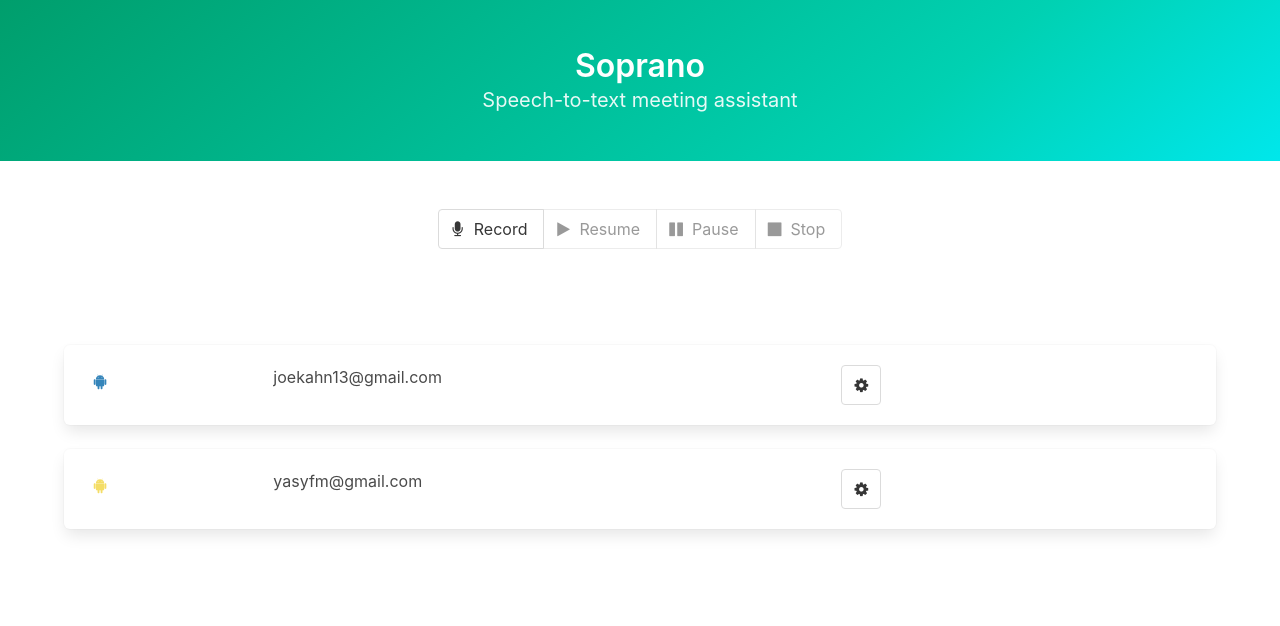
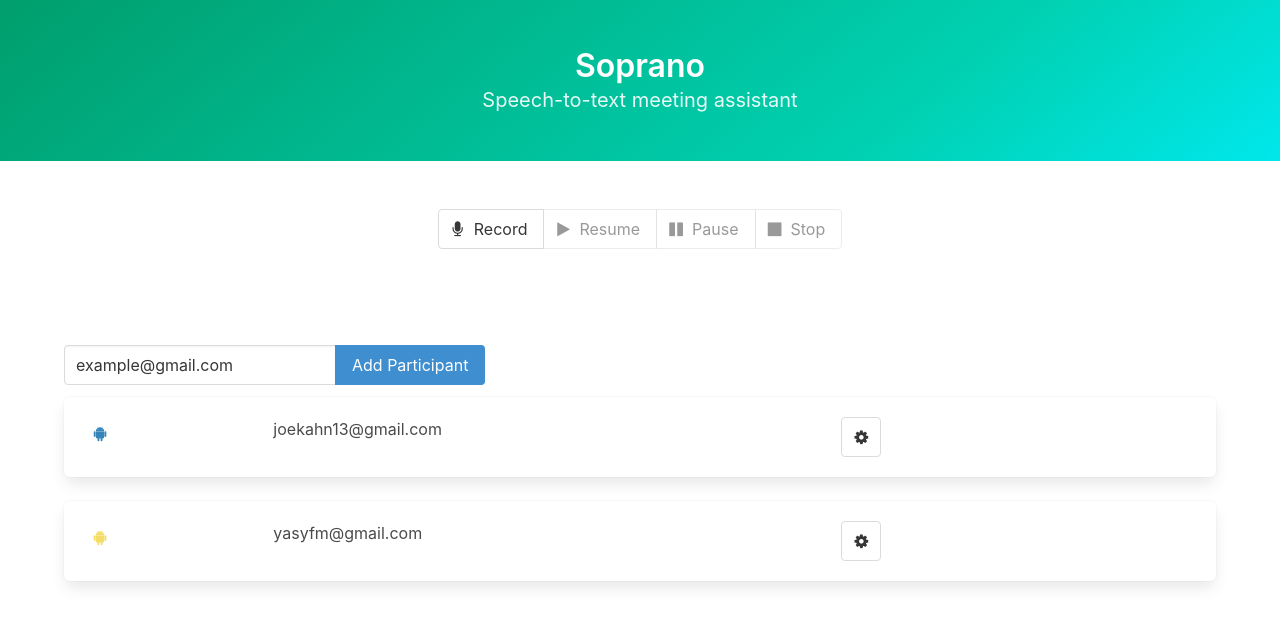
Before and after one commit to josephwandile/soprano, a React (Create React App) app: page / in a window 1280 px wide. Shown: the top 626 px of the page. Built offline with nearby package versions, Linux system fonts and the light colour scheme.

Commit message:
functioning participant list

```diff
--- a/src/Participants.js
+++ b/src/Participants.js
@@ -19,6 +19,7 @@ class Participants extends Component {
           training: false,
         },
       },
+      newEmail: 'example@gmail.com',
     };
   }
 
@@ -41,6 +42,24 @@ class Participants extends Component {
     this.setState(newState);
   }
 
+  handleChange = e => {
+    this.setState(Object.assign(this.state, {
+      ...this.state,
+      newEmail: e.target.value,
+    }));
+  }
+
+  handleSubmit = e => {
+    this.setState(Object.assign(this.state, {
+      participants: {
+        ...this.state.participants,
+        [this.state.newEmail]: {
+          'training': false,
+        },
+      }
+    }))
+  }
+
   render = () => {
 
     const participants = Object.keys(this.state.participants).map(email =>
@@ -54,6 +73,21 @@ class Participants extends Component {
 
     return (
       <div className="container">
+        <div className="field has-addons">
+          <div className="control">
+            <input
+              value={this.state.newEmail}
+              className="input"
+              type="text"
+              onChange={this.handleChange}
+            />
+          </div>
+          <div className="control" onClick={this.handleSubmit}>
+            <a className="button is-info">
+              Add Participant
+            </a>
+          </div>
+        </div>
         {participants}
       </div>
     );
```
